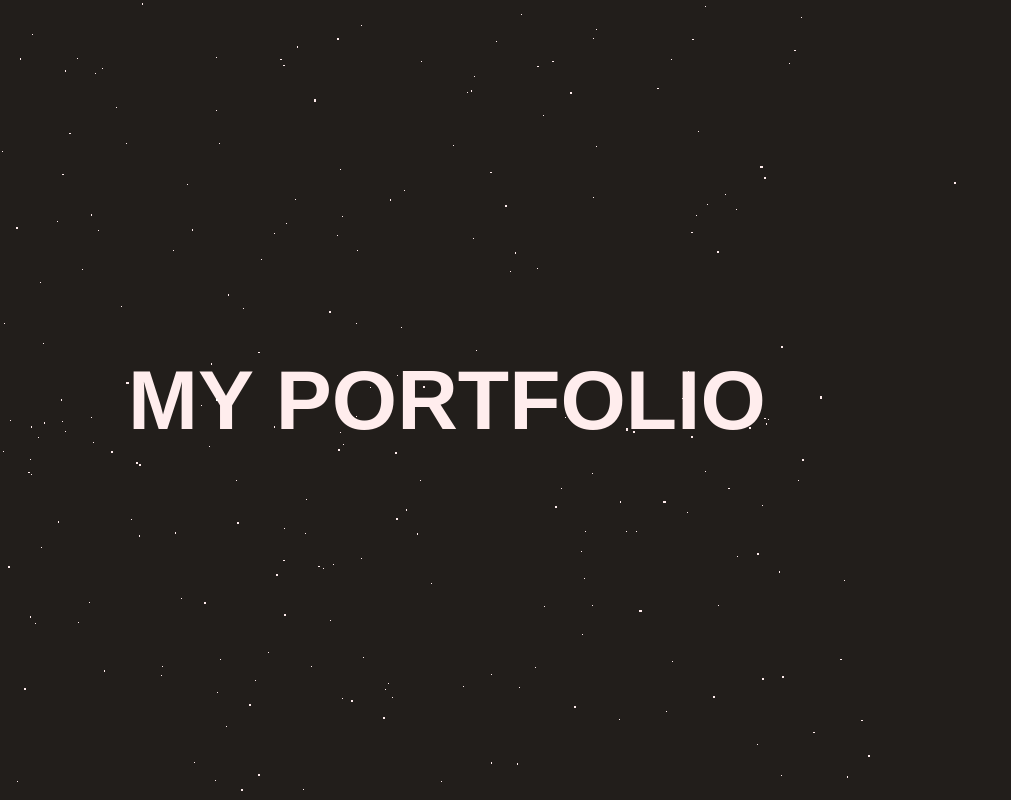
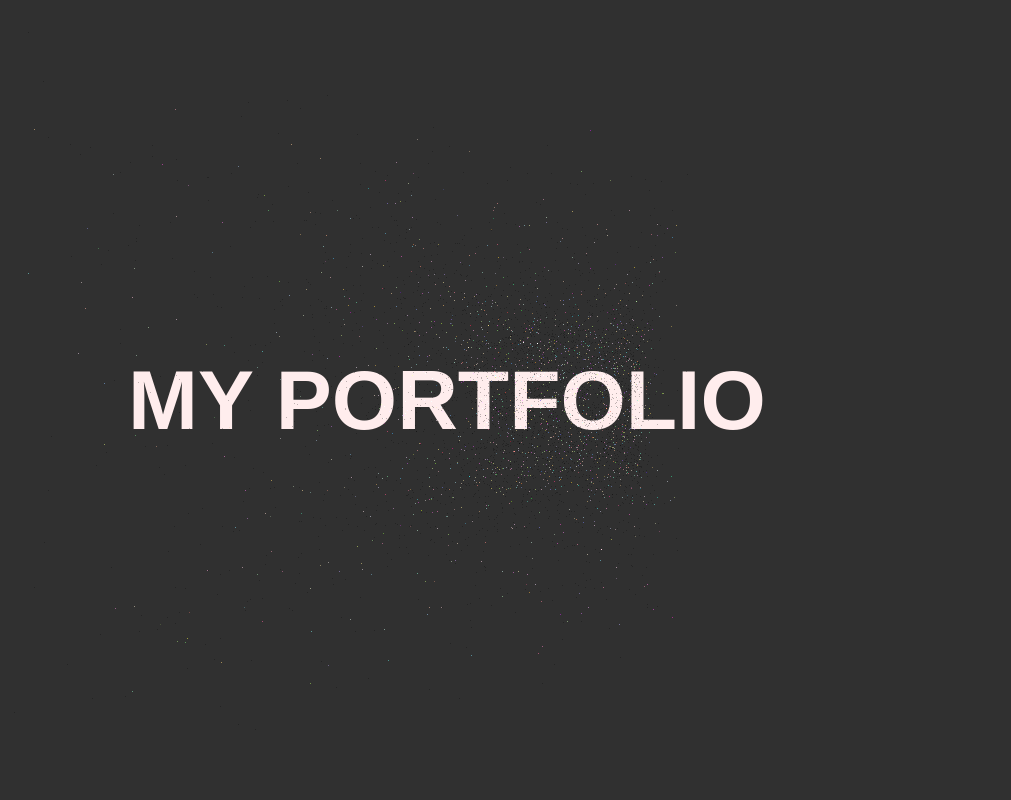
Before and after one commit to pseudoDjnn/2024-Resume, a website built with Vite: page src/index.html in a window 1280 px wide. Shown: the whole page, without its empty margins (0-1011 px from the left). Built offline with nearby package versions, Linux system fonts and the light colour scheme; what lil-gui would draw is missing.

Commit message:
updated rotation and fixed some code logic

```diff
--- a/src/script.js
+++ b/src/script.js
@@ -18,28 +18,45 @@ const scene = new THREE.Scene()
  * Textures
  */
 const textureLoader = new THREE.TextureLoader()
-// const gradientTexture = textureLoader.load('textures/gradients/5.jpg')
-// gradientTexture.magFilter = THREE.NearestFilter
+const particleTexture = textureLoader.load('/textures/gradients/3.jpg')
+
 
 /**
  * Particles test idea
  */
 const parameters = {
-    count: 1000,
-    size: 0.01,
+    count: 10000,
+    size: 0.001,
 }
 
 let geometry = null
 let positions = null
 let points = null
 let fibbonacci = null
-
-// Array to iterate over for particles
-const iterableParticles = [points]
+let colors = null
 
 const generateParticles = () => {
+
     geometry = new THREE.BufferGeometry()
     positions = new Float32Array(parameters.count * 3)
+    colors = new Float32Array(parameters.count * 3)
+
+
+    const material = new THREE.PointsMaterial({
+        color: new THREE.Color('#ffeded'),
+        size: parameters.size,
+        sizeAttenuation: true,
+        transparent: true,
+        alphaMap: particleTexture,
+        depthWrite: false,
+        blending: THREE.AdditiveBlending,
+        vertexColors: true
+    })
+
+    points = new THREE.Points(geometry, material)
+    points.position.x = -1.8
+    // points.rotation.y = deltaTime
+
     // Test fibbonacci sequence instead of using Math.random()
     fibbonacci = (i, count = {}) => {
         const i3 = i * 3
@@ -47,36 +64,21 @@ const generateParticles = () => {
         if (i <= 2) return 1;
 
         count[i] = fibbonacci(i - 1, count) + fibbonacci(i - 2, count)
-        positions[i3] = (Math.random() - 0.5) * 3
-        positions[i3 + 1] = (Math.random() - 0.5) * 3
-        positions[i3 + 2] = (Math.random() - 0.5) * 3
+        positions[i3] = (Math.random() - 0.5) * 4
+        positions[i3 + 1] = (Math.random() - 0.5) * 4
+        positions[i3 + 2] = (Math.random() - 0.5) * 4
+        colors[i] = Math.random()
 
         return count[i3]
     }
-
+    fibbonacci(5000)
 
     geometry.setAttribute('position', new THREE.BufferAttribute(positions, 3))
-
-
-    const material = new THREE.PointsMaterial({
-        color: '#ffeded',
-        size: parameters.size,
-        sizeAttenuation: true,
-        depthWrite: false,
-        blending: THREE.AdditiveBlending
-    })
-    points = new THREE.Points(geometry, material)
-    points.position.x = -1
-
-    fibbonacci(500)
-    // iterableParticles.push({
-    //     mesh: material,
-    //     body: positions
-    // })
+    geometry.setAttribute('color', new THREE.BufferAttribute(colors, 3))
 
     scene.add(points)
 }
-// geometry.position.y = -0.3
+
 generateParticles()
 
 const directionalLight = new THREE.DirectionalLight('#ffeded', 3)
@@ -111,7 +113,7 @@ window.addEventListener('resize', () => {
  * Camera
  */
 // Base camera
-const camera = new THREE.PerspectiveCamera(35, sizes.width / sizes.height, 0.1, 100)
+const camera = new THREE.PerspectiveCamera(135, sizes.width / sizes.height, 0.1, 100)
 camera.position.z = 3
 scene.add(camera)
 
@@ -141,17 +143,10 @@ const tick = () => {
     const deltaTime = elapsedTime - previousTime
     previousTime = elapsedTime
 
-    //Animate particles (keep it simple for now)
-    // generateParticles(Math.sin((deltaTime - 0.5 / points) * 5))
-
-    for (const points of iterableParticles) {
-        // object.
-        // const i3 = i * 3
-        // points.
-        // object += i3
-    }
-
-    // points.attributes.position.needsUpdate = true
+    // Update particles (keeping this simple for now)
+    points.rotation.x = Math.cos(-elapsedTime * 0.0021) * 3
+    points.rotation.y = -(deltaTime - 0.5) * 3
+    points.rotation.z = Math.sin(elapsedTime * 0.0055) * 3
 
     // Update controls
     controls.update()
--- a/src/style.css
+++ b/src/style.css
@@ -5,7 +5,7 @@
 
 html,
 body {
-    background: rgb(34, 30, 27);
+    background: #303030;
 }
 
 .webgl {
```
